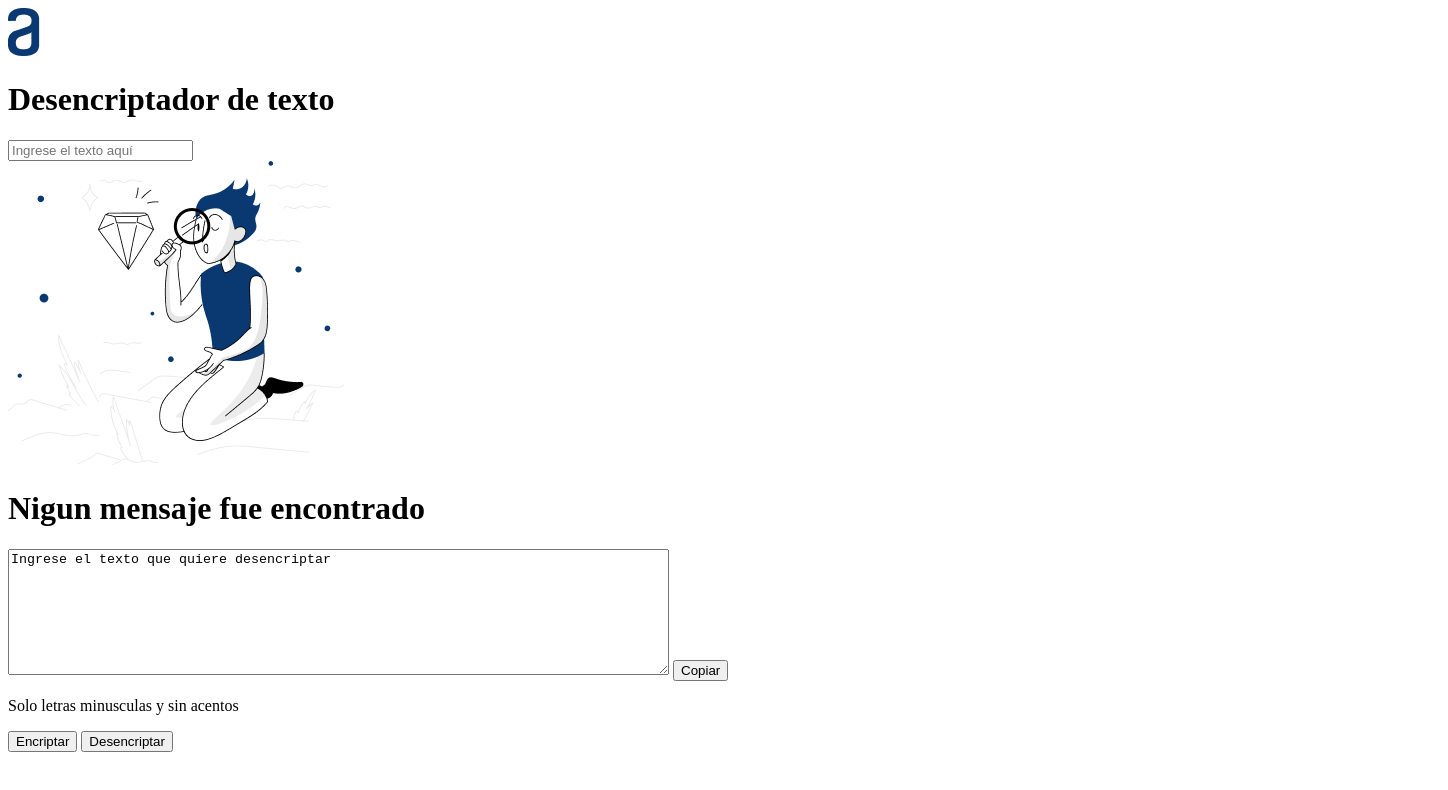
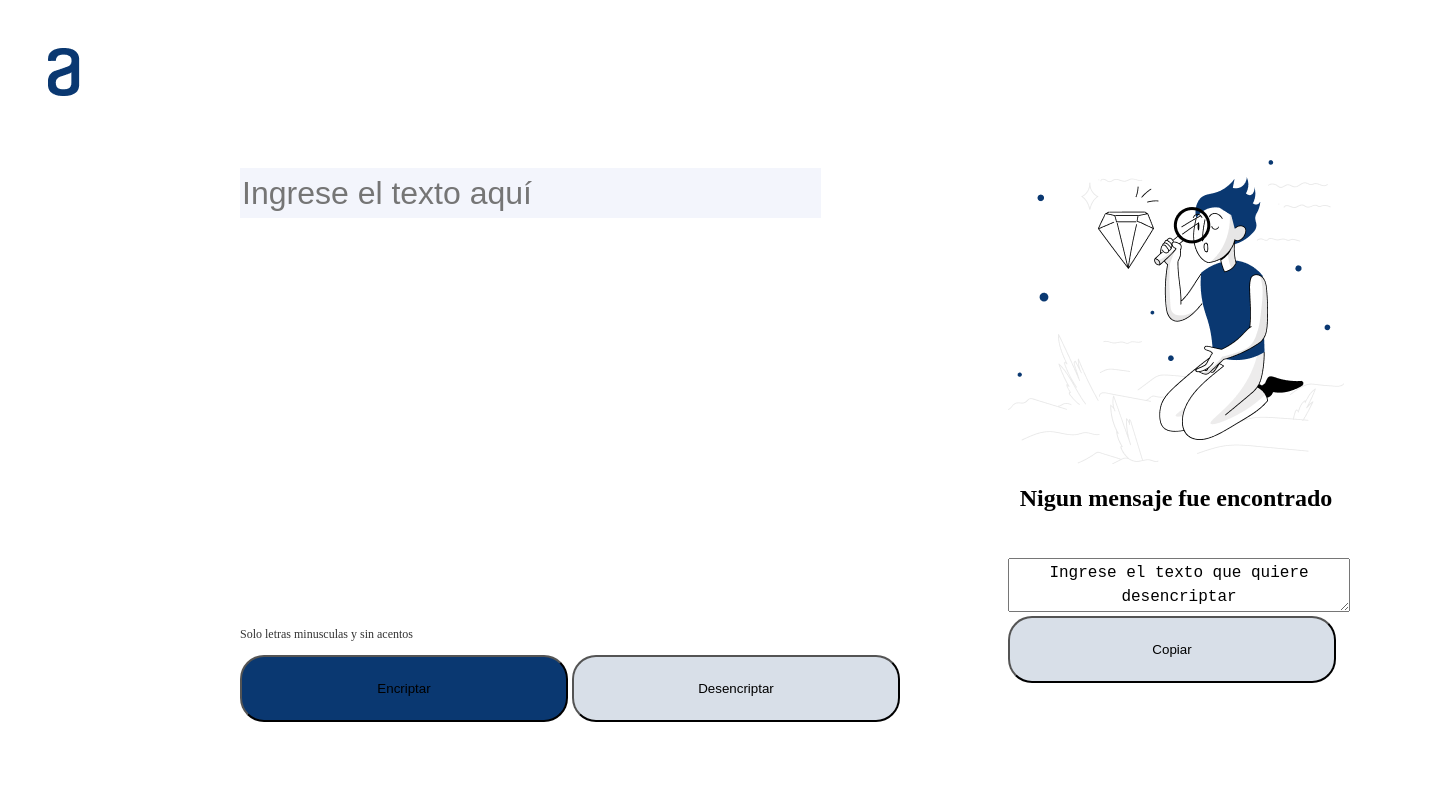
Before and after one commit to jasonlv27/Desencriptador_Texto, a plain HTML site: page index.html in a window 1280 px wide. Shown: the whole page, 1448 px wide, since content can reach past the window. Drawn offline with Linux system fonts and the light colour scheme.

Commit message:
Agregando estilos a la página

```diff
--- a/index.html
+++ b/index.html
@@ -10,11 +10,9 @@
     <div class="main">
         <div class="logo">
             <img src="img/Vector.png" alt="Logo-Alura" class="logo-alura">
-            <h1 class="titulo">Desencriptador de texto</h1>
         </div>
-        <div class="left">
-            <input type="text" placeholder="Ingrese el texto aquí" class="input">
-        </div>
+        <input type="text" placeholder="Ingrese el texto aquí" class="input">
+
         <div class="rigth">
             <img src="img/Muñeco.png" alt="munheco" class="munheco">
             <h1 class="text">Nigun mensaje fue encontrado</h1>
--- a/styles.css
+++ b/styles.css
@@ -0,0 +1,101 @@
+body{
+    width: 1440px;
+    height: 1024px;
+    top: 622px;
+}
+.logo-alura{
+    position: relative;
+    width: fixed(120px);
+    height: fixed(48px);
+    top: 40px;
+    left: 40px;
+    gap: 40px;
+}
+.input{
+    position: absolute;
+    width: 577px;
+    height: 48px;
+    top: 168px;
+    left: 240px;
+    font-size: 32px;
+    color: #0A3871;
+    border: none;
+    outline: none;
+    background: #F3F5FC;
+}
+
+.rigth{
+    position: relative;
+    width: 400px;
+    height: 944px;
+    top: 100px;
+    left: 1000px;
+}
+.munheco{
+    width: 336px;
+    height: 304px;
+    top: 283px;
+    left: 1032px;
+}
+.text{
+    position: relative;
+    width: 336px;
+    height: 58px;
+    font-weight: 700;
+    font-size: 24px;
+    line-height: 28.8px;
+    text-align: center;
+}
+.text2{
+    position: relative;
+    width: 336px;
+    height: 48px;
+    font-weight: 400;
+    font-size: 16px;
+    line-height: 24px;
+    text-align: center;
+}
+.copy{
+    position: relative;
+    width: 328px;
+    height: 67px;
+    border-radius: 24px;
+    padding: 24px;
+    gap: 8px;
+    background-color: #D8DFE8;
+}
+.buttons{
+    position: absolute;
+    width: 680px;
+    height: 67px;
+    bottom: 120px;
+    left: 240px;
+    gap: 24px;
+}
+p{
+    width: 205px;
+    height: 18px;
+    opacity: 80%;
+    font-weight: 400;
+    font-size: 12px;
+    line-height: 18px;
+}
+.encrypt{
+    position: relative;
+    width: 328px;
+    height: 67px;
+    border-radius: 24px;
+    padding: 24px;
+    gap: 8px;
+    background-color: #0A3871;
+}
+
+.desencrypt{
+    position: relative;
+    width: 328px;
+    height: 67px;
+    border-radius: 24px;
+    padding: 24px;
+    gap: 8px;
+    background-color: #D8DFE8;
+}
```
